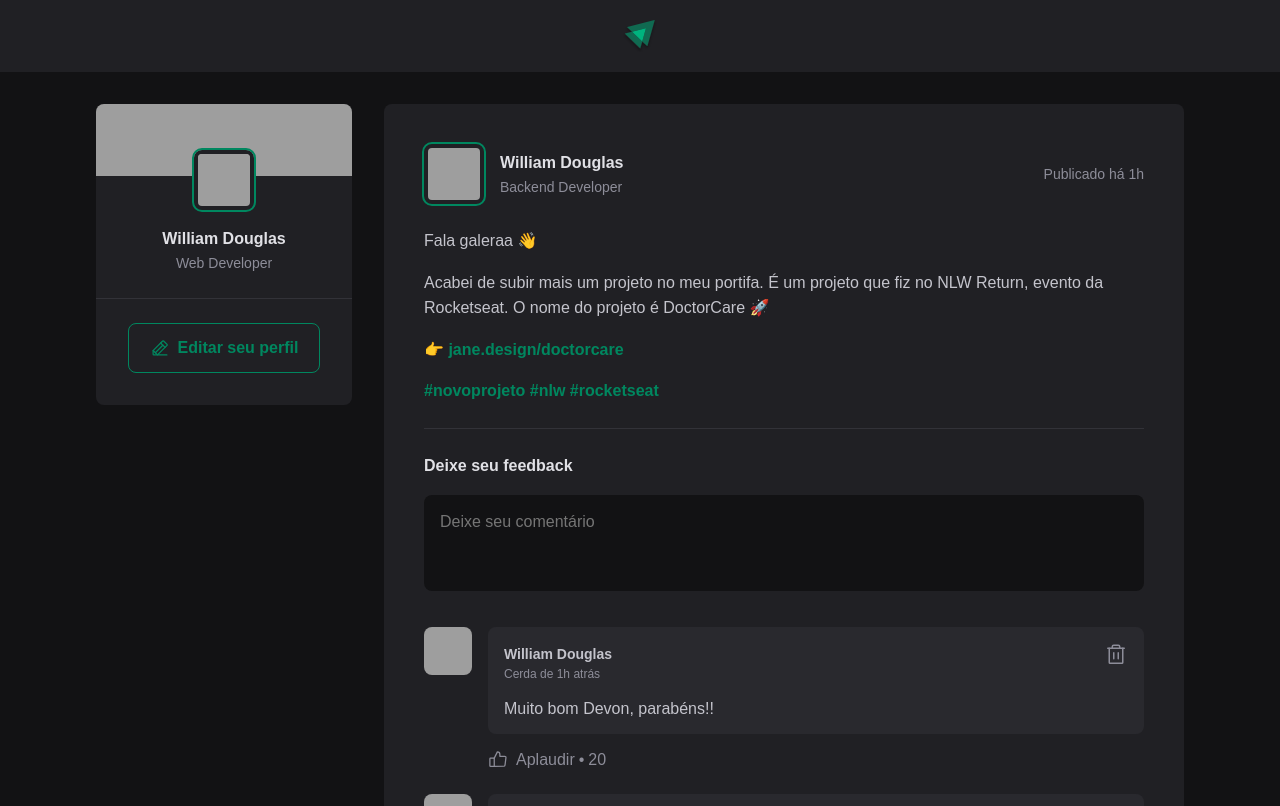
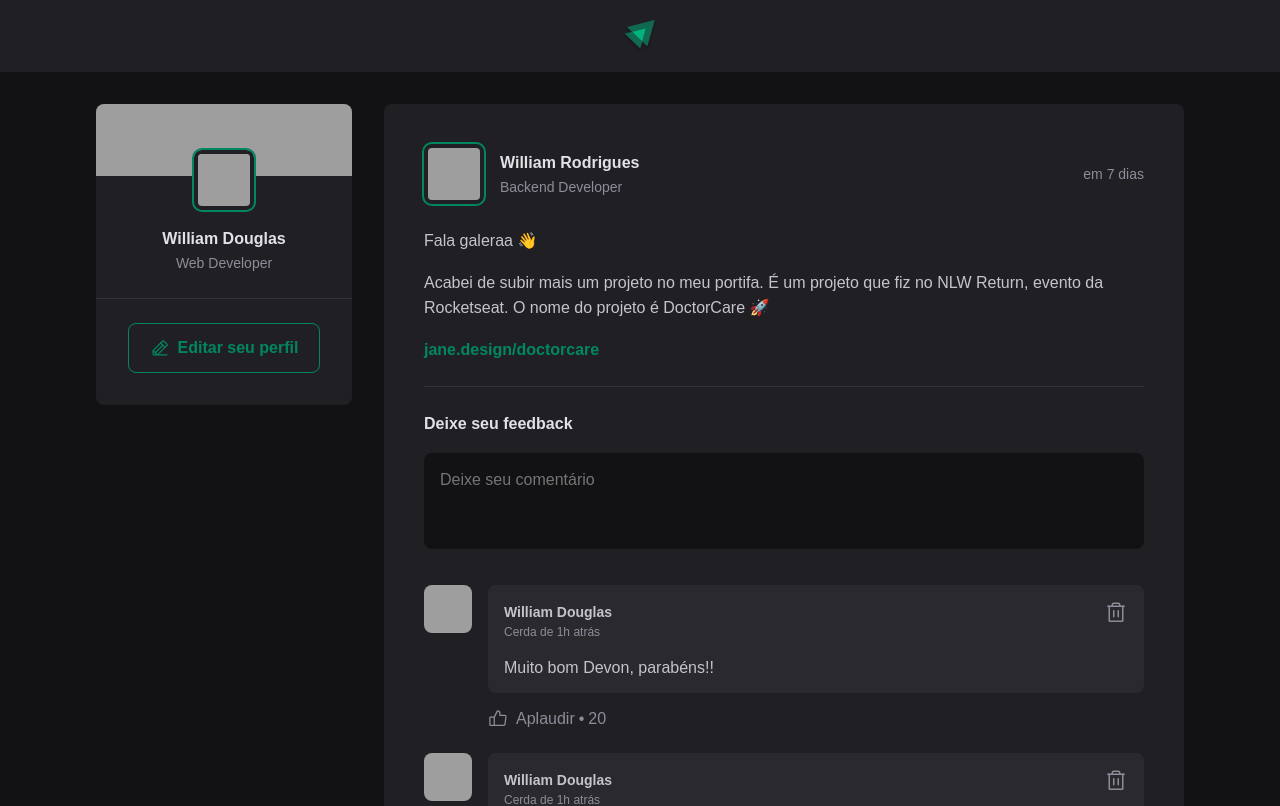
Before and after one commit to williamdgr/01-funamentos-react, a React (Vite) app: page / in a window 1280 px wide. Shown: the top 806 px of the page. Built offline with nearby package versions, Linux system fonts and the light colour scheme; grey boxes are pictures that could not be loaded.

Commit message:
Adicionando propriedades ao component Post

```diff
--- a/package.json
+++ b/package.json
@@ -10,6 +10,7 @@
     "preview": "vite preview"
   },
   "dependencies": {
+    "date-fns": "^2.30.0",
     "phosphor-react": "^1.4.1",
     "react": "^18.2.0",
     "react-dom": "^18.2.0"
--- a/src/App.jsx
+++ b/src/App.jsx
@@ -5,6 +5,37 @@
 import styles from './App.module.css';
 
 import './global.css';
+
+const posts = [
+  {
+    id: 1,
+    author: {
+      avatarUrl: 'https://avatars.githubusercontent.com/u/56547134?v=4',
+      name: 'William Rodrigues',
+      role: 'Backend Engineer'
+    },
+    content: [
+      { type: 'paragraph', content: 'Fala galeraa 👋' },
+      { type: 'paragraph', content: 'Acabei de subir mais um projeto no meu portifa. É um projeto que fiz no NLW Return, evento da Rocketseat. O nome do projeto é DoctorCare 🚀' },
+      { type: 'link', content: 'jane.design/doctorcare' }
+    ],
+    publishedAt: new Date('2023-09-18 08:00:00')
+  },
+  {
+    id: 2,
+    author: {
+      avatarUrl: 'https://avatars.githubusercontent.com/u/56547134?v=4',
+      name: 'William Rodrigues 2',
+      role: 'Backend Engineer'
+    },
+    content: [
+      { type: 'paragraph', content: 'Fala galeraa 👋' },
+      { type: 'paragraph', content: 'Acabei de subir mais um projeto no meu portifa. É um projeto que fiz no NLW Return, evento da Rocketseat. O nome do projeto é DoctorCare 🚀' },
+      { type: 'link', content: 'jane.design/doctorcare' }
+    ],
+    publishedAt: new Date('2023-09-10 09:00:00')
+  }
+];
 
 
 export function App() {
@@ -17,12 +48,17 @@
         <Sidebar />
 
         <main>
-          <Post author="William Douglas" content="Lorem ipsum dolor sit amet consectetur, adipisicing elit. " />
-          <Post author="Débora Caroline" content="Lorem ipsum dolor sit amet consectetur, adipisicing elit. "/>
+          {posts.map(post => {
+              return(
+                <Post
+                  author={post.author}
+                  content={post.content}
+                  publishedAt={post.publishedAt}
+                />
+              )
+          })}
         </main>
-
       </div>
-
     </div>
   )
 }
--- a/src/components/Post.jsx
+++ b/src/components/Post.jsx
@@ -1,31 +1,42 @@
 import { Avatar } from './Avatar'
 import { Comment } from './Comment'
 import styles from './Post.module.css'
+import { format, formatDistanceToNow } from "date-fns";
+import ptBR from "date-fns/locale/pt-BR";
 
-export function Post() {
+export function Post({ author, publishedAt, content }) {
+
+    const publishedDateFormatted = format(publishedAt, "dd 'de' LLLL 'às' HH:mm'h'", {
+        locale : ptBR,
+    })
+
+    const publishedDateRelativeToNow = formatDistanceToNow(publishedAt, {
+        locale: ptBR,
+        addSuffix: true,
+    })
+
     return (
         <article className={styles.post}>
             <header>
                 <div className={styles.author}>
-                    <Avatar src="https://avatars.githubusercontent.com/u/56547134?v=4" />
+                    <Avatar src={author.avatarUrl} />
                     <div className={styles.authorInfo}>
-                        <strong>William Douglas</strong>
+                        <strong>{author.name}</strong>
                         <span>Backend Developer</span>
                     </div>
                 </div>
 
-                <time title='11  de maior às 08:30h' dateTime='2023-05-11 08:30:30'>Publicado há 1h</time>
+                <time title={publishedDateFormatted} dateTime={publishedAt.toISOString()}>{publishedDateRelativeToNow}</time>
             </header>
 
             <div className={styles.content}><p></p>
-                <p>Fala galeraa 👋</p>
-                <p>Acabei de subir mais um projeto no meu portifa. É um projeto que fiz no NLW Return, evento da Rocketseat. O nome do projeto é DoctorCare 🚀</p>
-                <p>👉{' '}<a href=''>jane.design/doctorcare</a></p>
-                <p>
-                    <a href=''>#novoprojeto</a>{' '}
-                    <a href=''>#nlw</a>{' '}
-                    <a href=''>#rocketseat</a>
-                </p>
+                {content.map(line => {
+                       if (line.type === 'paragraph') {
+                        return <p>{line.content}</p>
+                       } else if (line.type === 'link') {
+                        return <p><a href='#'>{line.content}</a></p>
+                       }
+                })}
             </div>
 
             <form className={styles.commentForm}>
```
Also changed, not shown: 1 other file (tests, documents, lock files or other folders).
